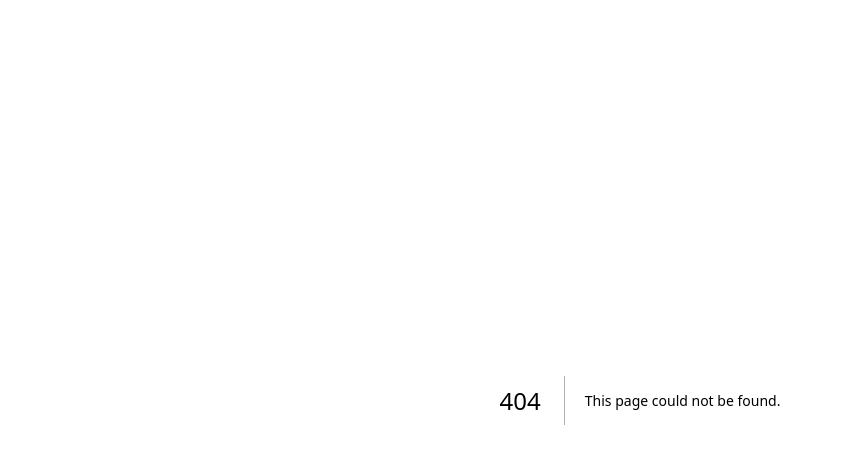
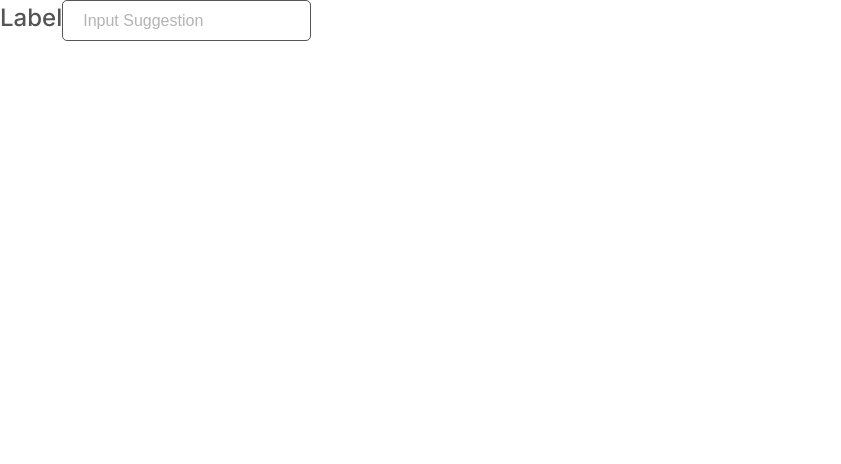
Before and after one commit to calblueprint/immigration-justice-project, a Next.js app: page /input-text in a window 1280 px wide. Before the commit this address had no page. Shown: the top 464 px of the page, without its empty margins (0-841 px from the left). Built offline with nearby package versions, Linux system fonts and the light colour scheme.

Commit message:
add focus feature: turn the border green

```diff
--- /dev/null
+++ b/src/app/input-text/page.tsx
@@ -0,0 +1,9 @@
+'use client';
+
+import TextInput from '@/components/TextInput/TextInput';
+
+export default function InputText() {
+  return (
+    <TextInput/>
+  )
+}
--- a/src/components/TextInput/TextInput.tsx
+++ b/src/components/TextInput/TextInput.tsx
@@ -2,10 +2,10 @@ import React from 'react';
 import { InputTitleText, InputText } from './styles';
 
 export default function TextInput() {
-  return(
+  return (
     <>
       <InputTitleText>Label</InputTitleText>
-      <InputText $error={false}> </InputText>
+      <InputText $error={false} placeholder='Input Suggestion'/>
     </>
   )
 }
--- a/src/components/TextInput/styles.tsx
+++ b/src/components/TextInput/styles.tsx
@@ -7,21 +7,21 @@ const inter = Inter({ subsets: ['latin'] });
 export const InputText = styled.input<{ $error: boolean }>`
   color: ${COLORS.existingInputColor};
   font-size: 1rem; // 16px
-  font-family:  ${inter.style};
+  font-family: ${inter.style};
   font-weight: 400;
   line-height: 19.20px;
   word-wrap: break-word;
   padding: 10px 20px 10px 20px;
   border-radius: 5px;
-  border: 1px;
+  border: 1px solid ${({$error}) => ($error ? COLORS.errorColor : COLORS.existingInputColor)};
   justify-content: flex-start;
   align-items: flex-start;
   gap: 10px;
-
   color: ${({$error}) => ($error ? COLORS.errorColor : COLORS.existingInputColor)};
 
   &:focus {
-    border-color: ${COLORS.activeGreen};
+    outline: none !important;
+    border: 1px solid ${COLORS.activeGreen};
   }
   &::placeholder {
     color: ${COLORS.inputSuggestionColor};
@@ -30,7 +30,7 @@ export const InputText = styled.input<{ $error: boolean }>`
 export const InputTitleText = styled.label`
   color: #555555;
   font-size: 1.5rem; // 24px;
-  font-family: Inter;
+  font-family:  ${inter.style};
   font-weight: 500;
   line-height: 28.80px;
   word-wrap: break-word
--- a/src/styles/colors.ts
+++ b/src/styles/colors.ts
@@ -4,7 +4,7 @@ const COLORS = {
   inputSuggestionColor: '#B3B3B3', // light grey
   existingInputColor: '#555555', // dark grey
   errorColor: '#D13E40', // red
-  activeGreen: '##097A62'
+  activeGreen: '#097A62'
 };
 
 export default COLORS;
```
